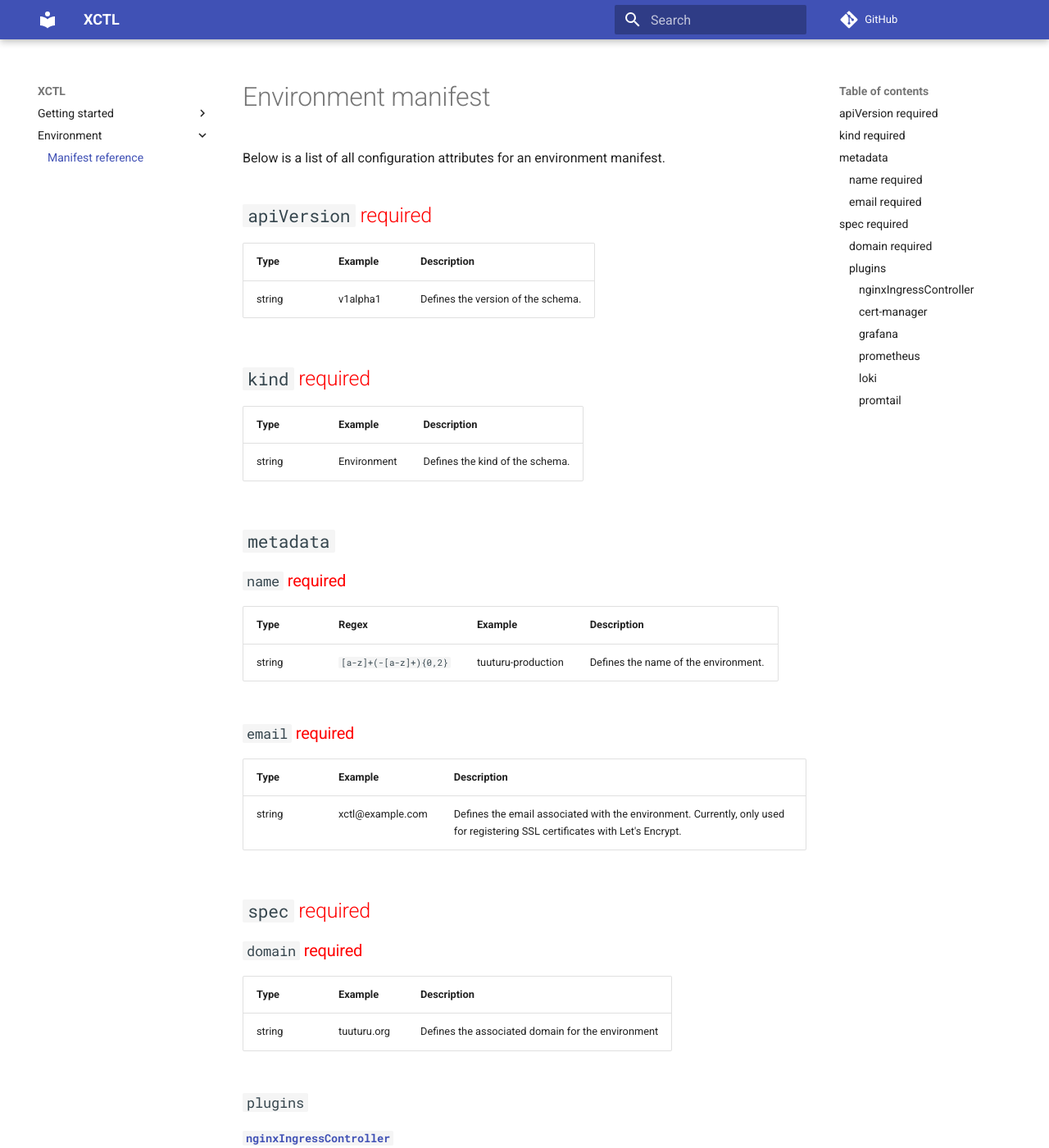
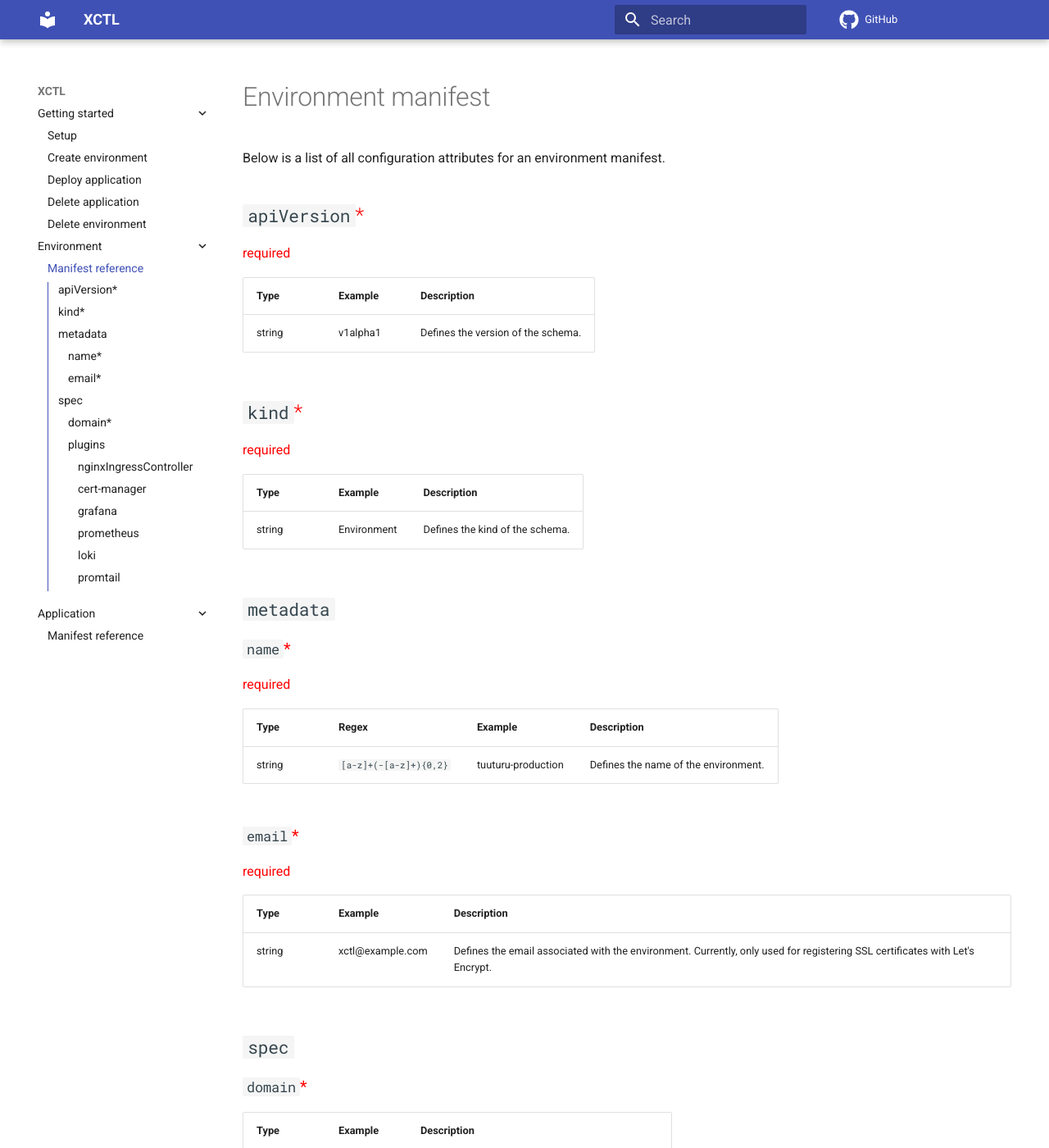
Before and after one commit to tuuturu/xctl, an MkDocs documentation site: the page built from docs/frontend/docs/environment/manifest.md, in a window 1280 px wide and 1400 px high. Shown: the whole window at 82% size. Built offline with MkDocs 1.6.1 and Material for MkDocs 9.7.7, drawn with Linux system fonts in a browser that asks for light colours; comment, search, counter and statistics services are not loaded.

Commit message:
👌 Improve frontend

```diff
--- /dev/null
+++ b/docs/frontend/docs/application/manifest.md
@@ -0,0 +1,57 @@
+# Environment manifest
+
+Below is a list of all configuration attributes for an environment manifest.
+
+## `apiVersion`<span class="required">*</span>
+
+<span class="required">required</span>
+
+| Type   | Example  | Description                        |
+|--------|----------|------------------------------------|
+| string | v1alpha1 | Defines the version of the schema. |
+
+## `kind`<span class="required">*</span>
+
+<span class="required">required</span>
+
+| Type   | Example     | Description                     |
+|--------|-------------|---------------------------------|
+| string | Application | Defines the kind of the schema. |
+
+## `metadata`
+
+### `name`<span class="required">*</span>
+
+<span class="required">required</span>
+
+| Type   | Regex                  | Example     | Description                          |
+|--------|------------------------|-------------|--------------------------------------|
+| string | `[a-z]+(-[a-z]+){0,2}` | hello-world | Defines the name of the application. |
+
+## `spec`
+
+### `image`<span class="required">*</span>
+
+<span class="required">required</span>
+
+| Type   | Example                    | Description                                                           |
+|--------|----------------------------|-----------------------------------------------------------------------|
+| string | ghcr.io/tuuturu/xctl-hello | Defines the URI of the container image to be used in the application. |
+
+### `port`
+
+| Type   | Example | Default | Description                                                                                                |
+|--------|---------|---------|------------------------------------------------------------------------------------------------------------|
+| number | 80      | None    | Defines the port your application listens to traffic on. Only required if the application expects traffic. |
+
+### `url`
+
+| Type   | Example           | Default | Description                                                                                                                      |
+|--------|-------------------|---------|----------------------------------------------------------------------------------------------------------------------------------|
+| string | hello.tuuturu.org | None    | Defines the URL your application will be available on. Only required if the application should be available outside the cluster. |
+
+<style>
+span.required {
+    color: red;
+}
+</style>
--- a/docs/frontend/docs/environment/manifest.md
+++ b/docs/frontend/docs/environment/manifest.md
@@ -2,13 +2,17 @@
 
 Below is a list of all configuration attributes for an environment manifest.
 
-## `apiVersion` <span class="required">required</span>
+## `apiVersion`<span class="required">*</span>
+
+<span class="required">required</span>
 
 | Type   | Example  | Description                        |
 |--------|----------|------------------------------------|
 | string | v1alpha1 | Defines the version of the schema. |
 
-## `kind` <span class="required">required</span>
+## `kind`<span class="required">*</span>
+
+<span class="required">required</span>
 
 | Type   | Example     | Description                     |
 |--------|-------------|---------------------------------|
@@ -16,21 +20,25 @@ Below is a list of all configuration attributes for an environment manifest.
 
 ## `metadata`
 
-### `name` <span class="required">required</span>
+### `name`<span class="required">*</span>
+
+<span class="required">required</span>
 
 | Type   | Regex                  | Example            | Description                          |
 |--------|------------------------|--------------------|--------------------------------------|
 | string | `[a-z]+(-[a-z]+){0,2}` | tuuturu-production | Defines the name of the environment. |
 
-### `email` <span class="required">required</span>
+### `email`<span class="required">*</span>
+
+<span class="required">required</span>
 
 | Type   | Example          | Description                                                                                                                  |
 |--------|------------------|------------------------------------------------------------------------------------------------------------------------------|
 | string | xctl@example.com | Defines the email associated with the environment. Currently, only used for registering SSL certificates with Let's Encrypt. |
 
-## `spec`  <span class="required">required</span>
+## `spec`
 
-### `domain` <span class="required">required</span>
+### `domain`<span class="required">*</span>
 
 | Type   | Example     | Description                                       |
 |--------|-------------|---------------------------------------------------|
@@ -38,7 +46,7 @@ Below is a list of all configuration attributes for an environment manifest.
 
 ### `plugins`
 
-#### [`nginxIngressController`]()
+#### `nginxIngressController`
 
 | Type    | Default | Helm                                                                      | Description                          |
 |---------|---------|---------------------------------------------------------------------------|--------------------------------------|
--- a/docs/frontend/mkdocs.yml
+++ b/docs/frontend/mkdocs.yml
@@ -1,18 +1,49 @@
+# Configuration template: https://github.com/Andre601/mkdocs-template/blob/master/mkdocs.yml
+
 site_name: XCTL
 site_url: https://xctl.tuuturu.org
 site_description: A tool for managing a Kubernetes and CNCF based infrastructure
 site_author: Julius Pedersen
 
-theme: material
+theme:
+  name: material
+  highlightjs: true
+  features:
+    - header.hide
+    - search.highlight
+    - navigation.expand
+    - navigation.top
+    - toc.integrate
+  icon:
+    repo: fontawesome/brands/github
+  hljs_languages:
+    - yaml
+    - bash
+
 repo_url: https://github.com/tuuturu/xctl
 edit_uri: edit/main/docs/frontend/docs/
+
+markdown_extensions:
+  - codehilite:
+      linenums: true
+  - attr_list
+  - toc:
+      permalink: true
+  - admonition
+  - pymdownx.superfences
+  - pymdownx.tasklist
+  - pymdownx.emoji:
+      emoji_index: !!python/name:materialx.emoji.twemoji
+      emoji_generator: !!python/name:materialx.emoji.to_svg
 
 nav:
   - 'Getting started':
       - 'Setup': getting-started/preparation.md
-      - 'Create an environment': getting-started/apply-environment.md
-      - 'Deploy an application': getting-started/apply-application.md
-      - 'Delete an application': getting-started/delete-application.md
-      - 'Delete an environment': getting-started/delete-environment.md
+      - 'Create environment': getting-started/apply-environment.md
+      - 'Deploy application': getting-started/apply-application.md
+      - 'Delete application': getting-started/delete-application.md
+      - 'Delete environment': getting-started/delete-environment.md
   - 'Environment':
       - 'Manifest reference': environment/manifest.md
+  - 'Application':
+      - 'Manifest reference': application/manifest.md
```
Also changed, not shown: docs/frontend/docs/getting-started/apply-application.md (+10 -1 lines), docs/frontend/docs/getting-started/apply-environment.md (+10 -1 lines), docs/frontend/docs/index.md (+3 -2 lines).
